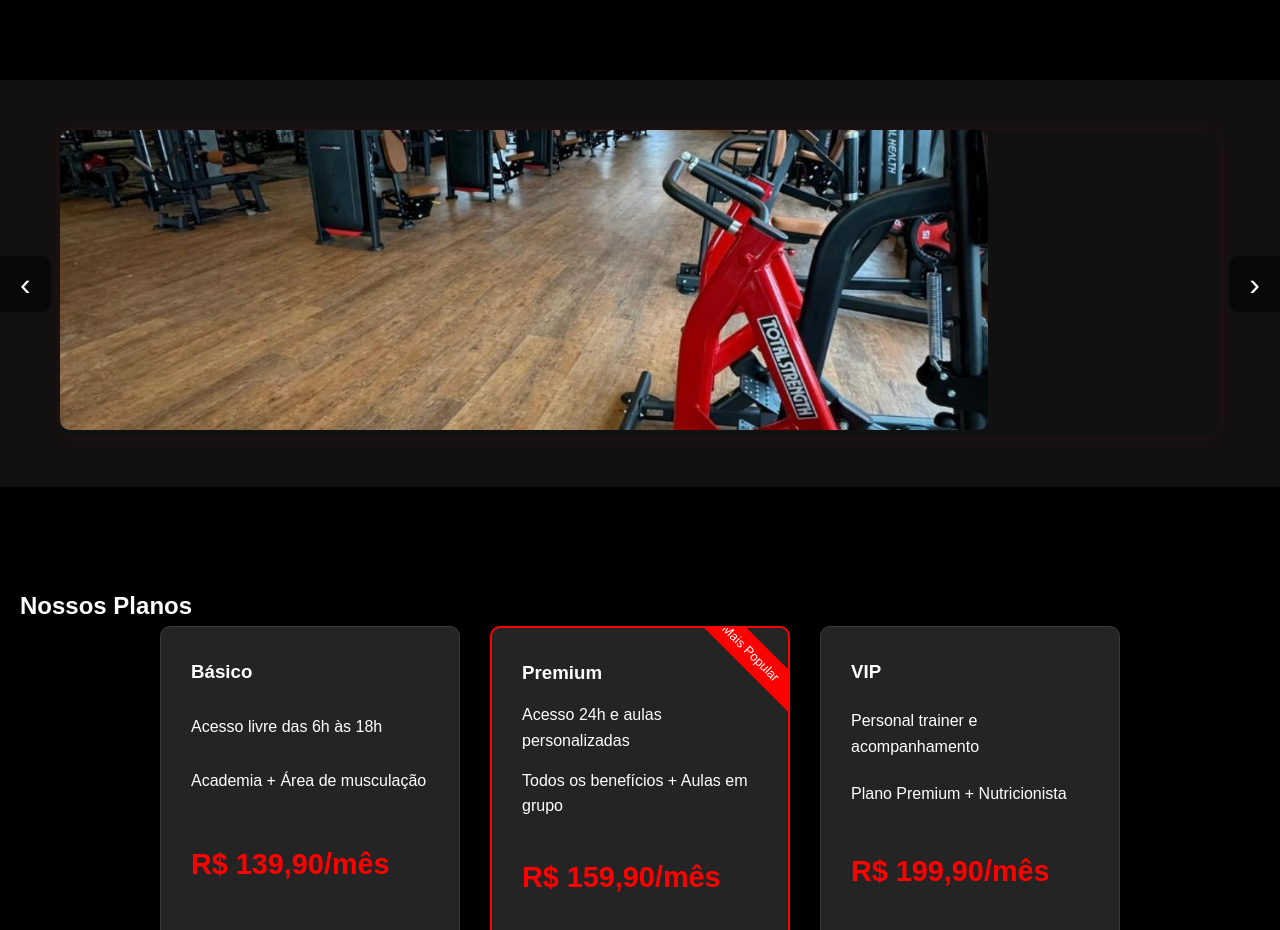
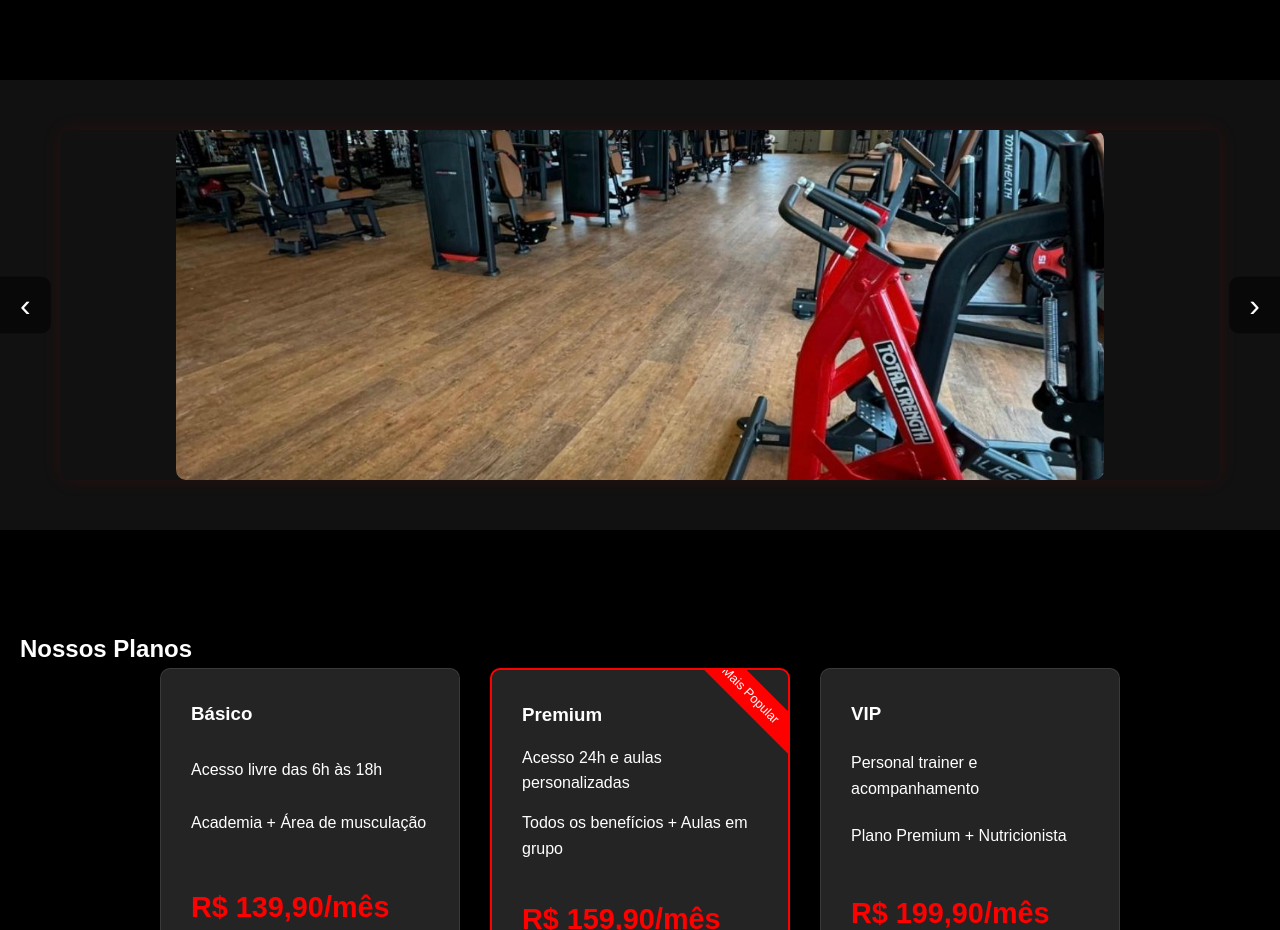
Before and after one commit to andersonjr667/MaxFit, a plain HTML site: page index.html in a window 1280 px wide. Shown: the part 1200-2130 px from the top of the page. Drawn offline with Linux system fonts and the light colour scheme.

Commit message:
Update styles.css

```diff
--- a/styles.css
+++ b/styles.css
@@ -237,9 +237,11 @@ section.visible {
 
 .carrossel-item img {
   width: 80%; /* Largura ajustada */
-  height: 300px; /* Altura ajustada */
+  height: 350px; /* Altura ajustada */
   object-fit: cover;
   border-radius: 10px;
+  margin: 0 auto; /* Centraliza a imagem */
+  display: block; /* Necessário para o margin auto funcionar */
 }
 
 .carrossel-controle {
```
